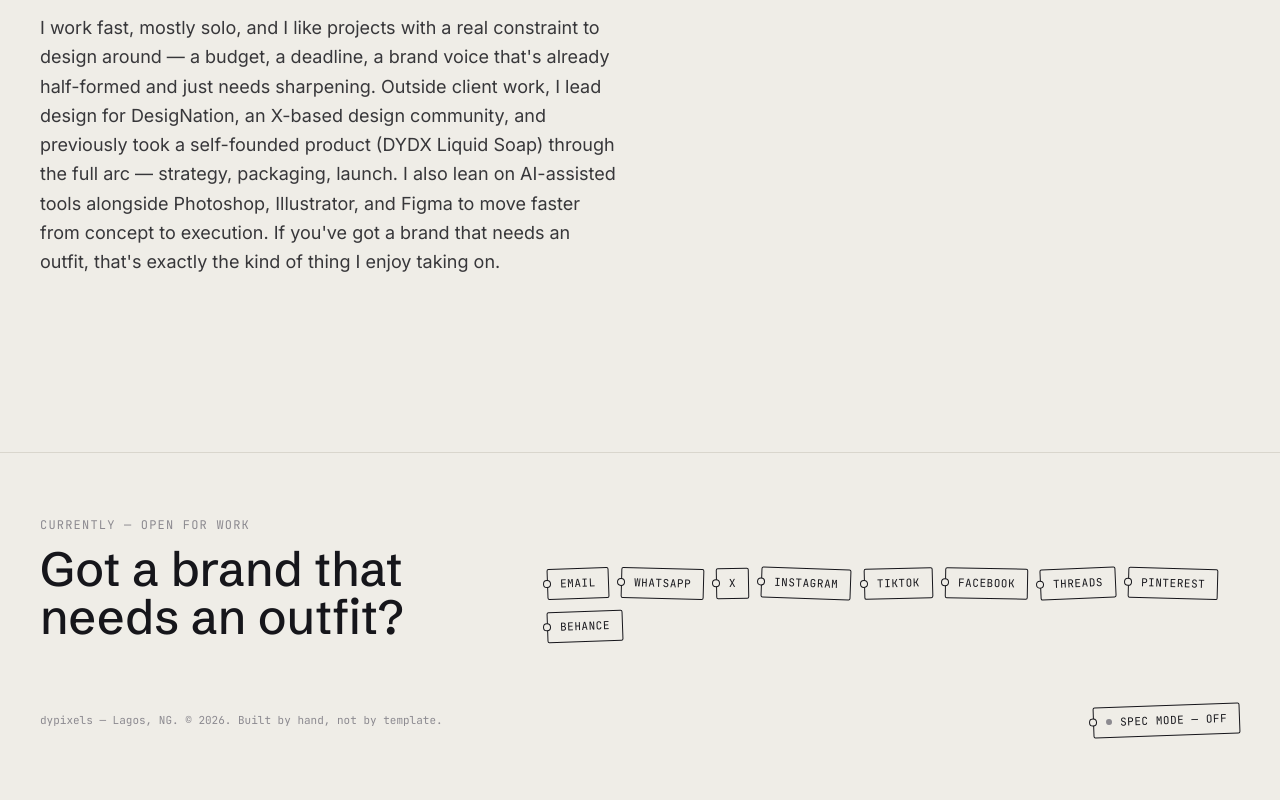
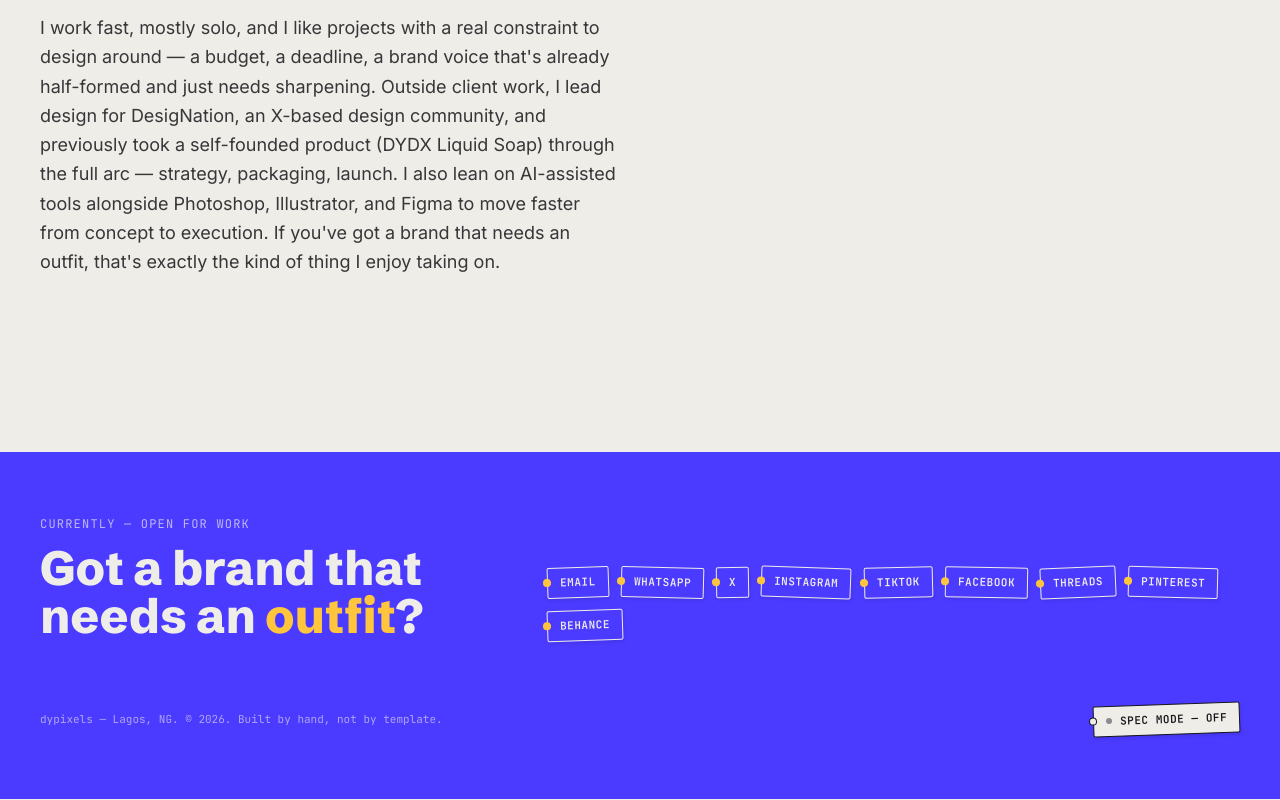
Before and after one commit to Toheeb6139/dypixels, a Next.js app: page /about in a window 1280 px wide. Shown: the part 1060-1860 px from the top of the page. Built offline with nearby package versions, Linux system fonts and the light colour scheme.

Commit message:
Add files via upload

```diff
--- a/app/globals.css
+++ b/app/globals.css
@@ -40,14 +40,17 @@ body {
    at the default. */
 .docket {
   position: relative;
-  border: 1px solid #16161b;
+  border: 1px solid var(--docket-border, #16161b);
   border-radius: 2px;
   transform: rotate(var(--tilt, -2deg));
-  transition: transform 0.25s ease;
+  transition: transform 0.25s ease, box-shadow 0.25s ease;
+  box-shadow: 1px 2px 3px rgba(22, 22, 27, 0.1);
+  font-weight: 600;
 }
 
 .docket:hover {
   transform: rotate(calc(var(--tilt, -2deg) * -1));
+  box-shadow: 1px 3px 6px rgba(22, 22, 27, 0.16);
 }
 
 .docket::before {
@@ -57,10 +60,18 @@ body {
   top: 50%;
   width: 8px;
   height: 8px;
-  border: 1px solid #16161b;
+  border: 1px solid var(--docket-circle-border, #16161b);
   border-radius: 50%;
-  background: #efede7;
+  background: var(--docket-circle-bg, #efede7);
   transform: translateY(-50%);
+}
+
+/* Inverted variant — for tags sitting on the indigo footer band: white
+   border instead of ink, yellow grommet instead of paper-toned. */
+.docket-inverted {
+  --docket-border: #efede7;
+  --docket-circle-border: #ffc53d;
+  --docket-circle-bg: #ffc53d;
 }
 
 .docket-dashed {
--- a/app/layout.tsx
+++ b/app/layout.tsx
@@ -18,7 +18,7 @@ const body = Inter({
 const mono = JetBrains_Mono({
   subsets: ["latin"],
   variable: "--font-mono",
-  weight: ["400", "500"],
+  weight: ["400", "500", "600"],
 });
 
 export const metadata: Metadata = {
--- a/components/Footer.tsx
+++ b/components/Footer.tsx
@@ -5,26 +5,29 @@ export function Footer() {
   return (
     <footer
       id="contact"
-      className="spec-mark w-full px-6 md:px-10 py-16 mt-24 border-t border-line"
+      className="spec-mark w-full px-6 md:px-10 py-16 mt-24 bg-flash text-paper"
       data-spec-label="FOOTER"
     >
       <div className="flex flex-col md:flex-row md:items-end justify-between gap-10">
         <div>
-          <p className="font-mono text-xs uppercase tracking-widest text-mute mb-3">
+          <p className="font-mono text-xs uppercase tracking-widest text-paper/70 mb-3">
             Currently — open for work
           </p>
-          <h2 className="spec-mark font-display text-3xl md:text-5xl max-w-lg leading-[1.05]" data-spec-label="CTA">
-            Got a brand that needs an outfit?
+          <h2
+            className="spec-mark font-display font-extrabold text-3xl md:text-5xl max-w-lg leading-[1.05]"
+            data-spec-label="CTA"
+          >
+            Got a brand that needs an <span className="text-spark">outfit</span>?
           </h2>
         </div>
 
         <div className="spec-mark" data-spec-label="SOCIAL LINKS">
-          <SocialLinks />
+          <SocialLinks inverted />
         </div>
       </div>
 
       <div className="flex items-center justify-between mt-16 flex-wrap gap-4">
-        <p className="font-mono text-[11px] text-mute">
+        <p className="font-mono text-[11px] text-paper/60">
           dypixels — Lagos, NG. © {new Date().getFullYear()}. Built by hand, not by template.
         </p>
         <SpecModeToggle />
--- a/components/SocialLinks.tsx
+++ b/components/SocialLinks.tsx
@@ -25,7 +25,13 @@ const socials: SocialLink[] = [
 // renders rather than random on every load.
 const tilts = [-2, 1.5, -1, 2, -1.5, 1, -2.5, 1.5];
 
-export function SocialLinks({ compact = false }: { compact?: boolean }) {
+export function SocialLinks({
+  compact = false,
+  inverted = false,
+}: {
+  compact?: boolean;
+  inverted?: boolean;
+}) {
   return (
     <div className="flex flex-wrap gap-3">
       {socials.map((s, i) => {
@@ -37,9 +43,11 @@ export function SocialLinks({ compact = false }: { compact?: boolean }) {
             target={external ? "_blank" : undefined}
             rel={external ? "noopener noreferrer" : undefined}
             style={{ "--tilt": `${tilts[i % tilts.length]}deg` } as CSSProperties}
-            className={`docket inline-block bg-paper font-mono uppercase tracking-wider hover:text-flash ${
-              compact ? "px-2.5 py-1 text-[10px]" : "px-3 py-1.5 text-[11px]"
-            }`}
+            className={`docket inline-block font-mono uppercase tracking-wider transition-colors ${
+              inverted
+                ? "docket-inverted bg-transparent text-paper hover:text-spark"
+                : "bg-paper text-ink hover:text-flash"
+            } ${compact ? "px-2.5 py-1 text-[10px]" : "px-3 py-1.5 text-[11px]"}`}
           >
             {s.label}
           </a>
--- a/components/SpecMode.tsx
+++ b/components/SpecMode.tsx
@@ -26,7 +26,7 @@ export function SpecModeToggle() {
     <button
       onClick={toggle}
       aria-pressed={on}
-      className="docket inline-flex items-center gap-2 px-3 py-1.5 font-mono text-[11px] uppercase tracking-wider hover:text-flash transition-colors"
+      className="docket inline-flex items-center gap-2 px-3 py-1.5 bg-paper text-ink font-mono text-[11px] uppercase tracking-wider hover:text-flash transition-colors"
     >
       <span
         className={`w-1.5 h-1.5 rounded-full transition-colors ${
--- a/tailwind.config.ts
+++ b/tailwind.config.ts
@@ -9,6 +9,7 @@ const config: Config = {
         ink: "#16161B", // near-black, warm dark
         flash: "#4B3AFF", // signature electric indigo
         flag: "#FF4433", // small dose of wit — errors, hovers, tiny accents
+        spark: "#FFC53D", // warm yellow accent — grommet circles, footer highlight
         mute: "#8C8A90", // meta / caption grey
         line: "#D9D6CD", // hairline dividers
       },
```
Also changed, not shown: 1 other file (tests, documents, lock files or other folders).
